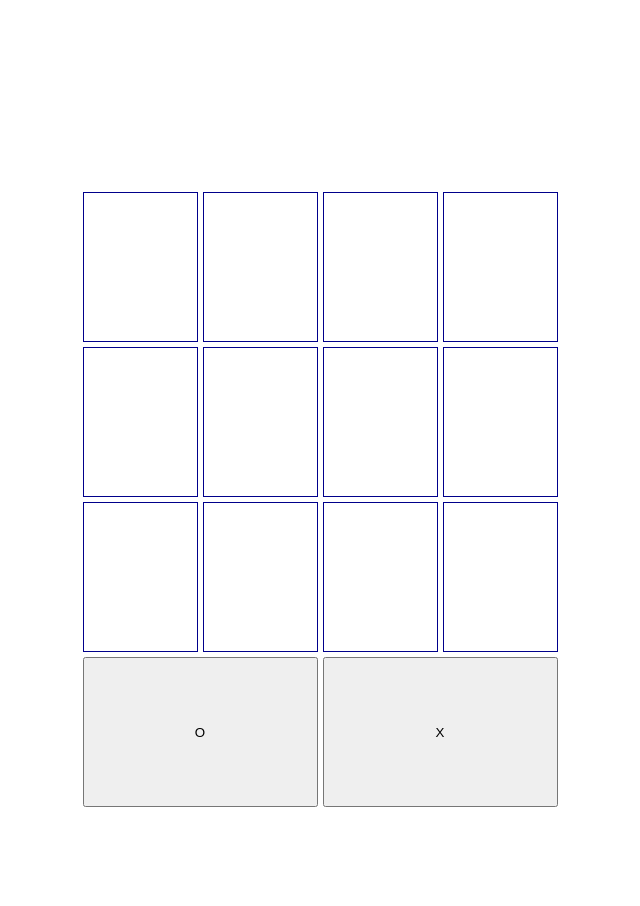
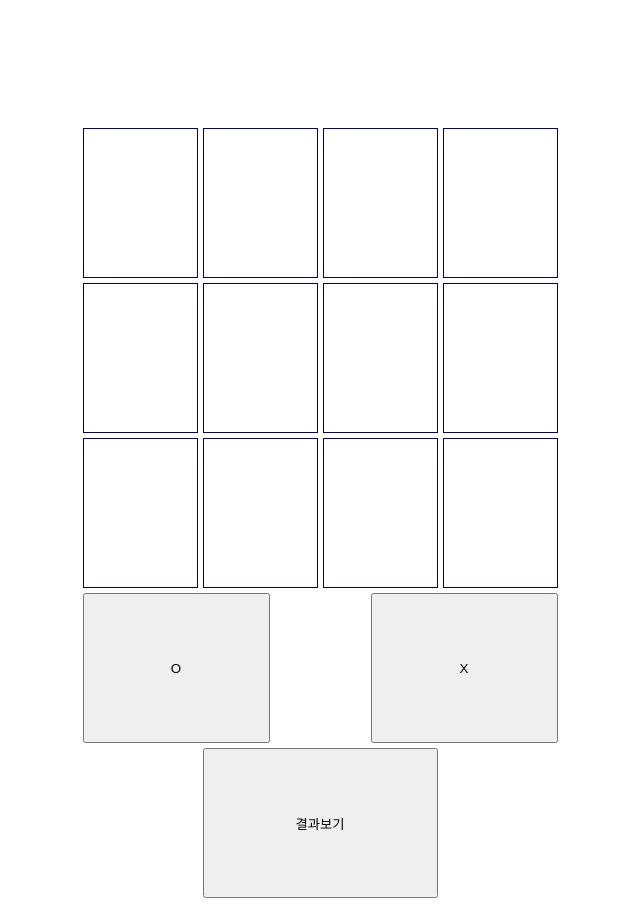
Before and after one commit to StolenMoments/n-back, a React (Create React App) app: page / in a window 1280 px wide. Both pictures are taken after a click on the button "게임 시작". Shown: the whole page, without its empty margins (320-960 px from the left). Before the commit the page ends 815 px from the top, so only its background shows below. Built offline with nearby package versions, Linux system fonts and the light colour scheme.

Commit message:
O,X 마우스 입력 로직 구현

```diff
--- a/src/App.js
+++ b/src/App.js
@@ -15,6 +15,8 @@ const App = () => {
 
     const [start, setStart] = useState(true); // 입력 받기 전
     const [num, setNum] = useState(12); // Container에 전달할 props
+    const [flag, setFlag] = useState(false);
+    const [result, setResult] = useState([]);
     const rand = useRef(makeRandom());
 
     const handleOnClick = () => {
@@ -24,12 +26,14 @@ const App = () => {
         const interval = setInterval(() => {
             setNum(rand.current[intervalCnt]);
             console.log(rand.current[intervalCnt] + " 켜기");
+            setFlag(true);
 
 
             setTimeout(() => {
                 setNum(12);
                 intervalCnt++;
                 console.log("위치 표시 끄기");
+                setFlag(false);
             }, 1000)
 
             if (intervalCnt === 5) {
@@ -40,12 +44,21 @@ const App = () => {
         },3000)
     }
 
+    const handleAnswerOnClick = (flag, type) => {
+        if (flag) {
+            setResult(result.concat(type));
+            console.log(type + ' 푸시')
+            setFlag(false);
+        }
+    }
+
+
     return (
         <div>
             {
                 start ?
 
-                    <div>
+                    <div style={{textAlign: "center"}}>
                         N, Count 입력 받기 구현 예정 ㅎㅎ
                         <button onClick={handleOnClick}>게임 시작</button>
                     </div>
@@ -55,8 +68,9 @@ const App = () => {
                     <div>
                         <Container num={num}>
                             <Blocks/>
-                            <button style={{gridColumn: '1 / 3'}}>O</button>
-                            <button style={{gridColumn: '3 / 5'}}>X</button>
+                            <button style={{gridColumn: '1 / 3', marginRight: "3rem"}} onClick={() => handleAnswerOnClick(flag, 'O')}>O</button>
+                            <button style={{gridColumn: '3 / 5', marginLeft: "3rem"}} onClick={() => handleAnswerOnClick(flag, 'X')}>X</button>
+                            <button style={{gridRow: '5', gridColumn:'2 / 4'}} onClick={() => console.log(result)}>결과보기</button>
                         </Container>
                     </div>
             }
--- a/src/Container.js
+++ b/src/Container.js
@@ -2,8 +2,8 @@ import styled from 'styled-components'
 export default styled.div`
   display: grid;
   justify-content: center;
-  margin-top: 12rem;
-  grid-template-rows: 150px 150px 150px 150px;
+  margin-top: 8rem;
+  grid-template-rows: 150px 150px 150px 150px 150px;
   grid-template-columns: 115px 115px 115px 115px;
   grid-gap: 5px;
 
```
